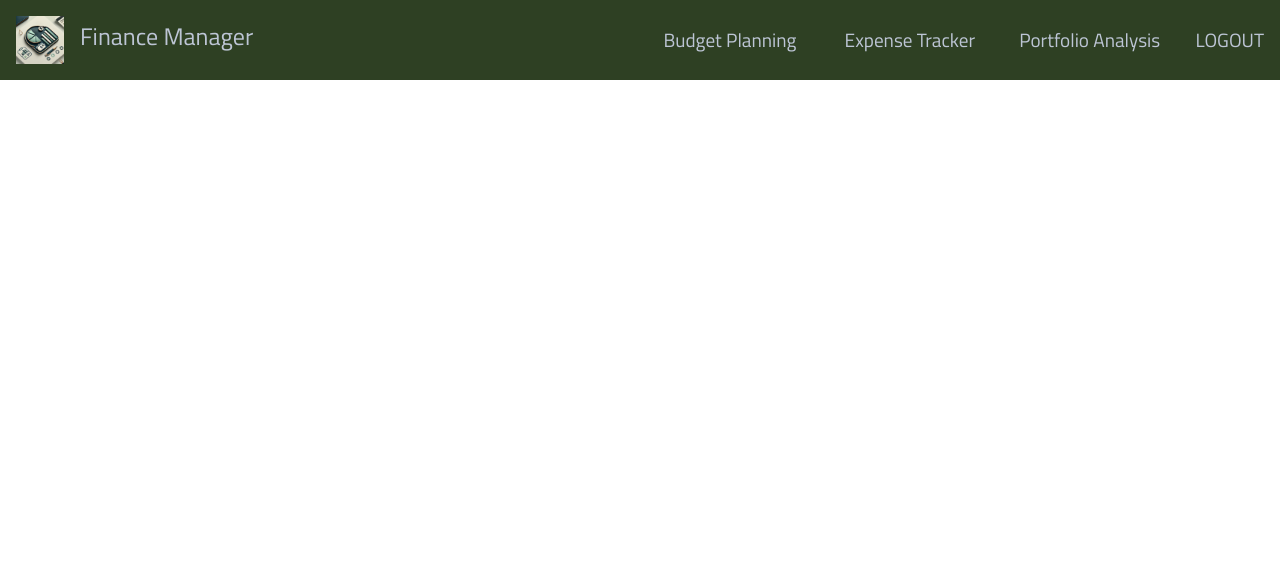
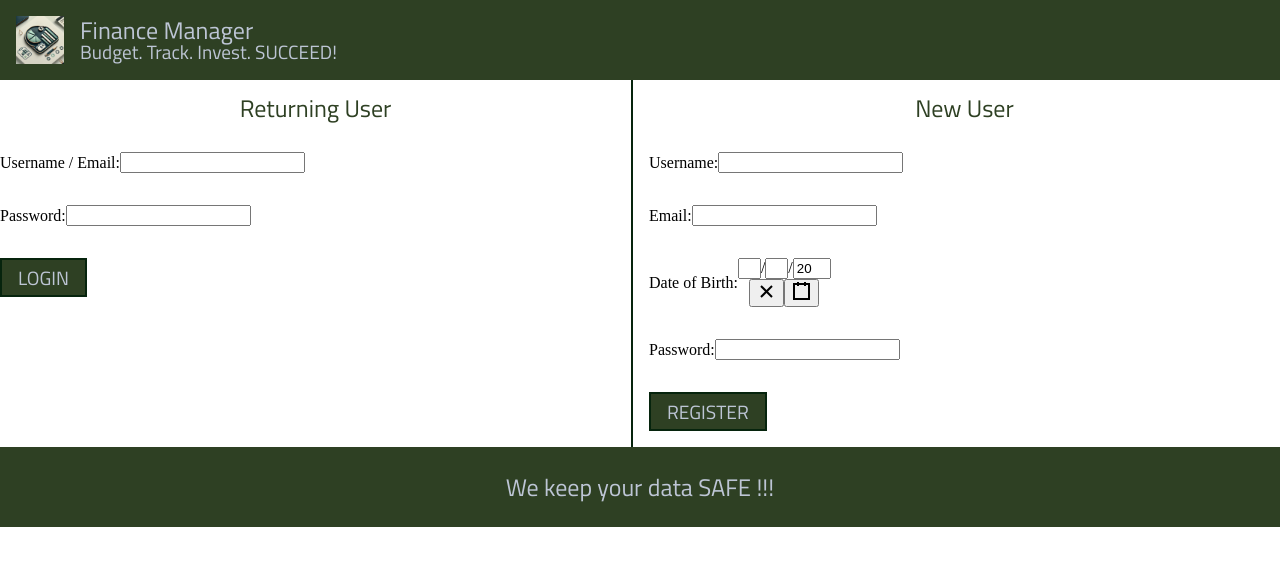
Before and after one commit to HimaniDesai/finance_manager-client, a React (Vite) app: page /login in a window 1280 px wide. Shown: the top 566 px of the page. Built offline with nearby package versions, Linux system fonts and the light colour scheme.

Commit message:
Adding routes to login and app logic

```diff
--- a/package.json
+++ b/package.json
@@ -11,6 +11,8 @@
   },
   "dependencies": {
     "react": "^18.3.1",
+    "react-date-picker": "^11.0.0",
+    "react-datepicker": "^7.5.0",
     "react-dom": "^18.3.1",
     "react-router-dom": "^6.27.0",
     "sass-embedded": "^1.79.5"
--- a/src/App.jsx
+++ b/src/App.jsx
@@ -10,33 +10,39 @@ import ExpenseTrackingDashboardPage from './pages/ExpenseTrackingDashboardPage/E
 import ExpenseTrackingManagePage from './pages/ExpenseTrackingManagePage/ExpenseTrackingManagePage'
 import PortfolioAnalysisDashboardPage from './pages/PortfolioAnalysisDashboardPage/PortfolioAnalysisDashboardPage'
 import PortfolioAnalysisManagePage from './pages/PortfolioAnalysisManagePage/PortfolioAnalysisManagePage'
-
+import LandingPage from './pages/LandingPage/LandingPage'
 function App() {
   return (
     <>
       <BrowserRouter>
-        <Header/>
         <Routes>
+          <Route path='/login' element={<LandingPage/>}></Route>
           <Route path='/' element={<Redirect/>}></Route>
-          <Route path='/budgetPlanning/*' element={<Subheader feature={'budgetPlanning'} options={['Dashboard', 'Plan Budget']}/>}></Route>
-          <Route path='/expenseTracking/*' element={<Subheader feature={'expenseTracking'} options={['Dashboard', 'Manage Expense']}/>}></Route>
-          <Route path='/portfolioAnalysis/*' element={<Subheader feature={'portfolioAnalysis'} options={['Dashboard', 'Manage Investments']}/>}></Route>
+          <Route path='/budgetPlanning/*' element={[<Header/>,<Subheader feature={'budgetPlanning'} options={['Dashboard', 'Plan Budget']}/>]}></Route>
+          <Route path='/expenseTracking/*' element={[<Header/>,<Subheader feature={'expenseTracking'} options={['Dashboard', 'Manage Expense']}/>]}></Route>
+          <Route path='/portfolioAnalysis/*' element={[<Header/>,<Subheader feature={'portfolioAnalysis'} options={['Dashboard', 'Manage Investments']}/>]}></Route>
           <Route path='/budgetPlanning/dashboard' element={[
+            <Header/>,
             <Subheader feature={'budgetPlanning'} options={['Dashboard', 'Plan Budget']}/>,
             <BudgetPlanningDashboardPage/>]}></Route>
           <Route path='/expenseTracking/dashboard' element={[
+            <Header/>,
             <Subheader feature={'expenseTracking'} options={['Dashboard', 'Manage Expense']}/>,
             <ExpenseTrackingDashboardPage/>]}></Route>
           <Route path='/portfolioAnalysis/dashboard' element={[
+            <Header/>,
             <Subheader feature={'portfolioAnalysis'} options={['Dashboard', 'Manage Investments']}/>,
             <PortfolioAnalysisDashboardPage/>]}></Route>
           <Route path='/budgetPlanning/planBudget' element={[
+            <Header/>,
             <Subheader feature={'budgetPlanning'} options={['Dashboard', 'Plan Budget']}/>,
             <BudgetPlanningManagePage/>]}></Route>
           <Route path='/expenseTracking/manageExpense' element={[
+            <Header/>,
             <Subheader feature={'expenseTracking'} options={['Dashboard', 'Manage Expense']}/>,
             <ExpenseTrackingManagePage/>]}></Route>
           <Route path='/portfolioAnalysis/manageInvestment' element={[
+            <Header/>,
             <Subheader feature={'portfolioAnalysis'} options={['Dashboard', 'Manage Investments']}/>,
             <PortfolioAnalysisManagePage/>]}></Route>
         </Routes>
--- a/src/components/Header/Header.jsx
+++ b/src/components/Header/Header.jsx
@@ -12,11 +12,11 @@ export default function Header() {
     return (
         <div className="header">
             <div className="header__logo">
-                <Link className="header__logo__items" to={'/'}>
+                <Link className="header__logo__items" to={'/budgetPlanning/dashboard'}>
                     <img className="header__logo__items-image" src={logo} alt="finance-manager-logo"/>
                     <div className="header__logo__items-text">Finance Manager</div>
-                    <div className="header__logo__items-logout">LOGOUT</div>
                 </Link>
+                <Link to={'/'} className="header__logo__items-logout">LOGOUT</Link>
             </div>
             <div className="header__nav">
                 <Link to={'/budgetPlanning/*'}
@@ -34,9 +34,9 @@ export default function Header() {
                                         ? 'header__nav-item header__nav-item--active' : 'header__nav-item'}>
                         Portfolio Analysis
                 </Link>
-                <div className="header__logout">
+                <Link to={'/'} className="header__logout">
                     LOGOUT
-                </div>
+                </Link>
             </div>
 
         </div>
--- a/src/components/Header/Header.scss
+++ b/src/components/Header/Header.scss
@@ -44,6 +44,8 @@
                 padding: 1rem;
             }
             &-logout{
+                text-decoration: none;
+                color: $cloud;
                 padding: 2rem 0;
                 margin-left: 2rem;
                 @include subheader;
@@ -87,6 +89,8 @@
     &__logout{
         display: none;
         @include tablet {
+            text-decoration: none;
+            color: $cloud;
             display: flex;
             padding: 1.5rem 0;
             margin-left: 1rem;
--- a/src/components/Redirect/Redirect.jsx
+++ b/src/components/Redirect/Redirect.jsx
@@ -5,7 +5,7 @@ export default function Redirect () {
     const navigate = useNavigate();
 
     useEffect(()=>{
-        navigate('/budgetPlanning/dashboard');
+        navigate('/login');
     }, [])
 
     return <></>
--- a/src/main.jsx
+++ b/src/main.jsx
@@ -5,6 +5,14 @@ import './main.scss'
 
 createRoot(document.getElementById('root')).render(
   <StrictMode>
-    <App />
+    {/* <BrowserRouter>
+      <Routes>
+        <Route path='/' element={<LandingPage/>}></Route>
+        <Route path='/login' element={<LandingPage/>}></Route>
+        <Route path='/app' element={<App/>}></Route>
+        // <Route path='/app/*' element={<App/>}></Route>
+      // </Routes>
+    // </BrowserRouter> */}
+      <App/>
   </StrictMode>,
 )
--- /dev/null
+++ b/src/pages/LandingPage/LandingPage.jsx
@@ -0,0 +1,74 @@
+import React, { useState } from "react";
+import './LandingPage.scss'
+import logo from '../../assets/logo/logo.png'
+import DatePicker from 'react-date-picker'
+import { useNavigate } from "react-router-dom";
+
+export default function LandingPage() {
+    const navigate = useNavigate();
+    const [dob, setdob] = useState(new Date())
+    const handleLogin = async (event) => {
+        navigate('/budgetPlanning')
+    }
+    const handleRegister = async (event) => {
+        navigate('/budgetPlanning');
+    }
+    return (
+        <>
+        <div className="header">
+        <div className="header__logo">
+                <div className="header__logo__items">
+                    <img className="header__logo__items-image" src={logo} alt="finance-manager-logo"/>
+                    <div className="header__logo__items-text">
+                        <div className="header__logo__items-text__title">Finance Manager</div>
+                        <div className="header__logo__items-text__tagline">Budget. Track. Invest. SUCCEED!</div>
+                    </div>
+                </div>
+            </div>
+        </div>
+        <div className="form">
+            <form className=" form__container-left" onSubmit={handleLogin}>
+                <div className="form__container__title">Returning User</div>
+                <div className="form__container__login-uname">
+                    <label className="form__container__login-uname-label">Username / Email:</label>
+                    <input className="form__container__login-uname-input" type="text" id="login_username_email" required />
+                </div>
+                <div className="form__container__login-pwd">
+                    <label className="form__container__login-pwd-label">Password:</label>
+                    <input className="form__container__login-pwd-input" type="password" name="password" required/>
+                </div>
+                <div className="form__container__login-button">
+                    <button className="button">LOGIN</button>
+                </div>
+            </form>
+            <form className="form__container-right" onSubmit={handleRegister}>
+                <div className="form__container__title">New User</div>
+                <div className="form__container__register-uname">
+                    <label className="form__container__register-uname-lable">Username:</label>
+                    <input className="form__container__register-uname-input" type="text" id="register_username" required />
+                </div>
+                <div className="form__container__register-email">
+                    <label className="form__container__register-email-lable">Email:</label>
+                    <input className="form__container__register-email-input" type="text" id="register_email" required />
+                </div>
+                <div className="form__container__register-dob">
+                    <label className="form__container__register-dob-label">Date of Birth:</label>
+                    <div className="form__container__register-dob-input">
+                        <DatePicker value={dob} onChange={date => setdob(date)}/>
+                    </div>
+                </div>
+                <div className="form__container__register-pwd">
+                    <label className="form__container__register-pwd-label">Password:</label>
+                    <input className="form__container__register-pwd-input" type="password" name="password" required/>
+                </div>
+                <div className="form__container__register-button">
+                    <button className="button">REGISTER</button>
+                </div>
+            </form>
+        </div>
+        <div className="footer">
+            We keep your data SAFE !!!
+        </div>
+        </>
+    )
+}
--- /dev/null
+++ b/src/pages/LandingPage/LandingPage.scss
@@ -0,0 +1,192 @@
+@use '../../styles/partials/mixins.scss' as *;
+@use '../../styles/partials/typography.scss' as *;
+@use '../../styles/partials/variables.scss' as *;
+
+.header {
+    background-color: $teal;
+    color: $cloud;
+    width: 100%;
+    display: flex;
+    flex-direction: column;
+    @include subheader;
+    @include tablet{
+        height: 5rem;
+        display: flex;
+        flex-direction: row;
+        justify-content: space-between;
+    }
+    &__logo{
+        display: flex;
+        width: 100%;
+        // border: 1px solid $white;
+        @include tablet {
+
+        }
+        &__items {
+            display: flex;
+            text-decoration: none;
+            color: $cloud;
+            &-text {
+                display: flex;
+                flex-direction: column;
+                text-align: center;
+                justify-content: center;
+                padding: 1.5rem 0 1.5rem 0;
+
+                @include tablet {
+                    // width: 40%;
+                    padding: 1.5rem 0;
+                    text-align: center;
+                }
+                &__title{
+                    text-align: left;
+                    @include page-header;
+
+                }
+                &__tagline{
+
+                    text-align: left;
+                    @include subheader;
+                }
+            }
+            &-image{
+                width: 3rem;
+                height: 3rem;
+                padding: 1rem;
+            }
+            &-tagline{
+                padding: 2rem 0;
+                margin-left: 2rem;
+                @include body-medium;
+            }
+        }
+    }
+}
+
+.form{
+    background-color: $off-white;
+    @include tablet{
+        display: flex;
+        flex-direction: row;
+    }
+    &__container{
+        &-left{
+            width: 100%;
+            @include tablet{
+                border-right: 2px solid $light-green;
+            }
+        }
+        &-right {
+            width: 100%;
+            @include tablet{
+                padding-left: 1rem;
+            }
+        }
+        &__title {
+            padding: 1rem 1rem;
+            color: $teal;
+            @include page-header;
+        }
+        &__login{
+
+            &-uname{
+                padding: 1rem 0;
+                align-items: center;
+                @include tablet {
+                    display: flex;
+                    padding: 1rem 0;
+                    align-items: center;
+                }
+            }
+            &-pwd{
+                padding: 1rem 0;
+                align-items: center;
+                @include tablet {
+                    display: flex;
+                    padding: 1rem 0;
+                    align-items: center;
+                }
+            }
+            &-button{
+                @include tablet {
+                    display: flex;
+                    padding: 1rem 0;
+                    align-items: center;
+                }
+            }
+        }
+        &__register{
+            &-uname{
+                padding: 1rem 0;
+                align-items: center;
+                @include tablet {
+                    display: flex;
+                    padding: 1rem 0;
+                    align-items: center;
+                }
+            }
+            &-email{
+                padding: 1rem 0;
+                align-items: center;
+                @include tablet {
+                    display: flex;
+                    padding: 1rem 0;
+                    align-items: center;
+                }
+            }
+            &-dob{
+                padding: 1rem 0;
+                align-items: center;
+                @include tablet {
+                    display: flex;
+                    padding: 1rem 0;
+                    align-items: center;
+                }
+                &-input {
+                    display: inline-block;
+                    height: fit-content;
+                }
+            }
+            &-pwd{
+                padding: 1rem 0;
+                align-items: center;
+                @include tablet {
+                    display: flex;
+                    padding: 1rem 0;
+                    align-items: center;
+                }
+            }
+            &-button{
+                padding: 1rem 0;
+                align-items: center;
+                @include tablet {
+                    display: flex;
+                    padding: 1rem 0;
+                    align-items: center;
+                }
+            }
+        }
+    }
+}
+
+.footer {
+    width: 100%;
+    height: fit-content;
+    background-color: $teal;
+    color: $cloud;
+    @include page-header;
+    @include tablet {
+        height: 5rem;
+        line-height: 5rem;
+        text-align: center;
+    }
+}
+
+.button {
+    width: auto;
+    padding: 0.5rem 1rem;
+    background-color: $teal;
+    border: 2px solid $light-green;
+    color: $cloud;
+    @include subheader
+}
```
Also changed, not shown: 1 other file (tests, documents, lock files or other folders).
